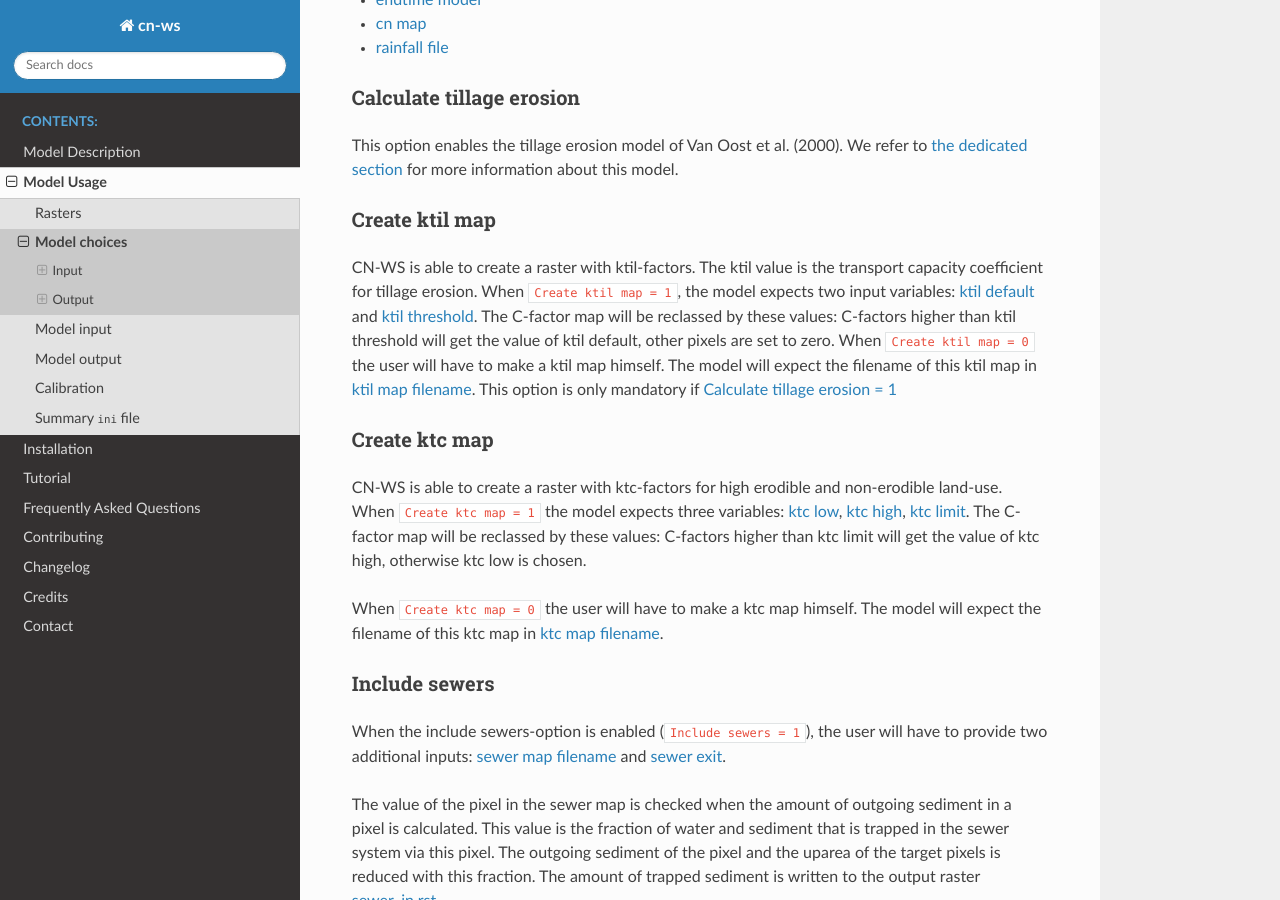
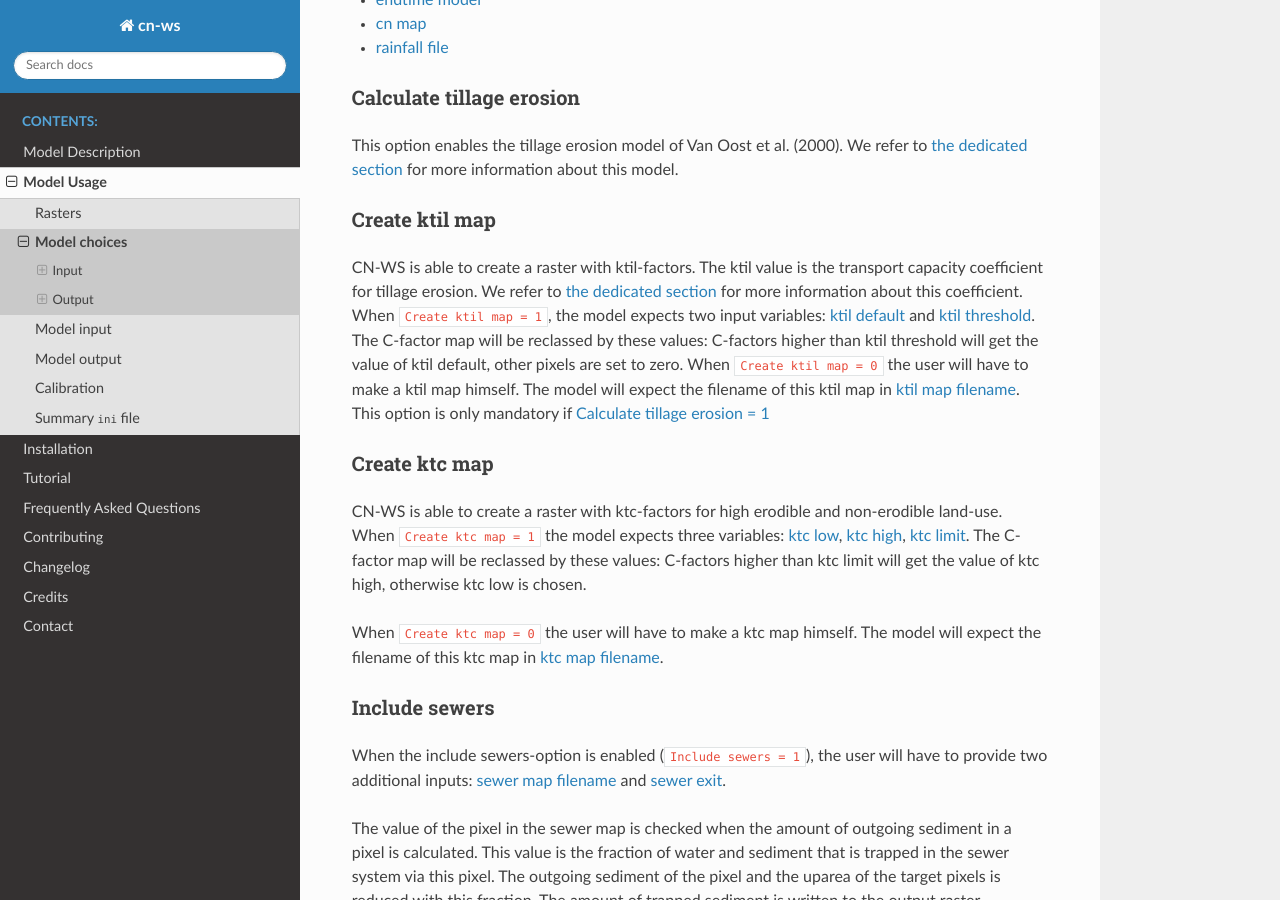
Before and after one commit to watem-sedem/watem-sedem, a Sphinx documentation site: the page built from docs/choices.rst, in a window 1280 px wide and 900 px high, scrolled down 4743 px. Built offline with Sphinx 7.4.7 and the Read the Docs theme 2.0.0, drawn with Linux system fonts in a browser that asks for light colours.

Commit message:
Add reference to ktil and tillage model

```diff
--- a/docs/choices.rst
+++ b/docs/choices.rst
@@ -255,7 +255,9 @@ Create ktil map
 ###############
 
 CN-WS is able to create a raster with ktil-factors. The ktil value is the
-transport capacity coefficient for tillage erosion. When ``Create ktil map = 1``,
+transport capacity coefficient for tillage erosion. We
+refer to :ref:`the dedicated section <tillageerosionmodel>` for more information
+about this coefficient. When ``Create ktil map = 1``,
 the model expects two input variables: :ref:`ktil default <ktildefault>` and
 :ref:`ktil threshold <ktilthres>`. The C-factor map will be reclassed by these
 values: C-factors higher than ktil threshold will get the value of ktil default,
--- a/docs/input.rst
+++ b/docs/input.rst
@@ -356,7 +356,8 @@ ktil map filename
 *****************
 
 Filename of the ktil map. The ktil map contains values for ktil, the transport
-capacity coefficient for tillage erosion.
+capacity coefficient for tillage erosion (see :ref:`here: <tillageerosionmodel>` for
+more information about ktil an the tillage erosion model).
 This raster is only mandatory when :ref:`Create ktil map = 0 <createktil>`.
 
 The datatype of the ktil map is integer16.
```
